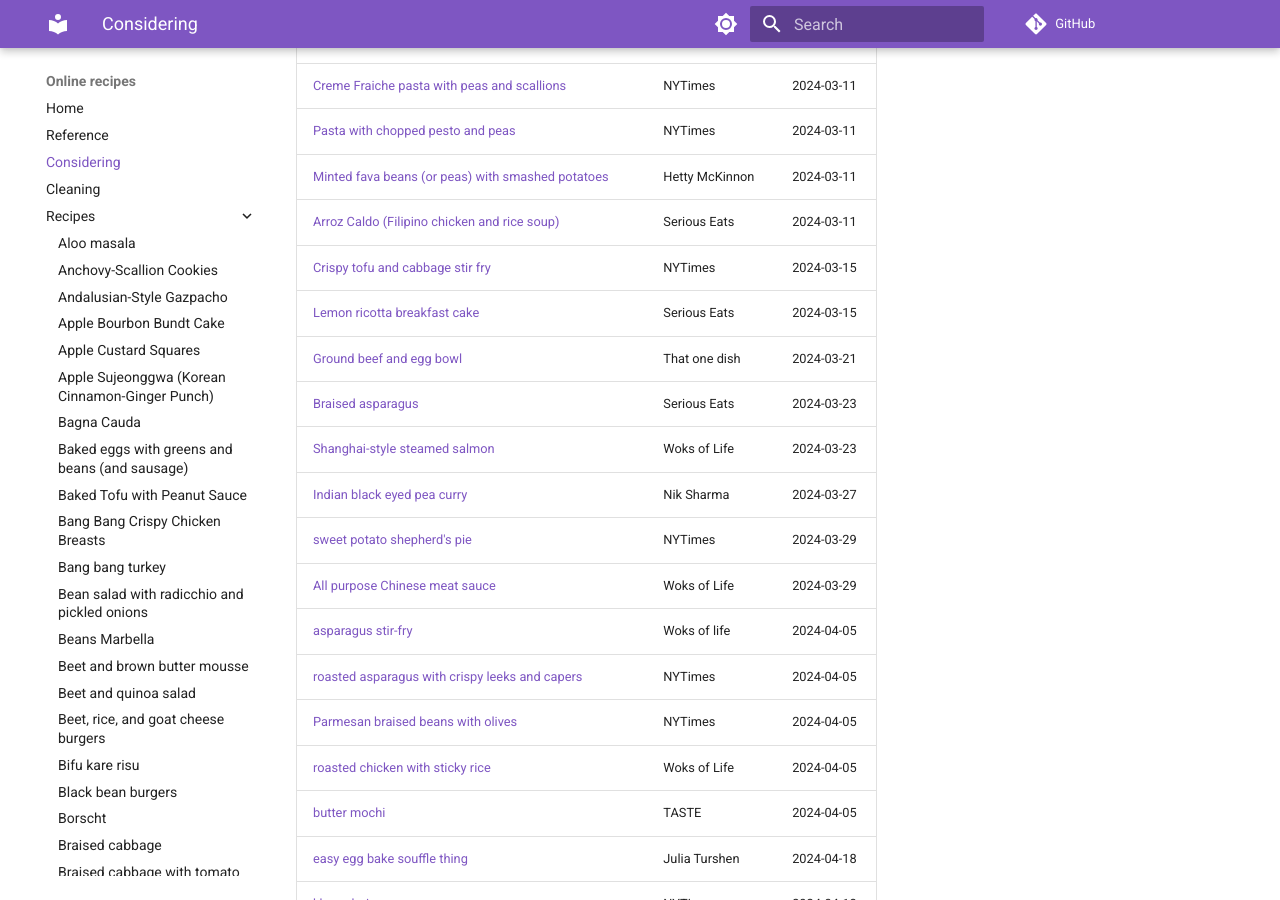
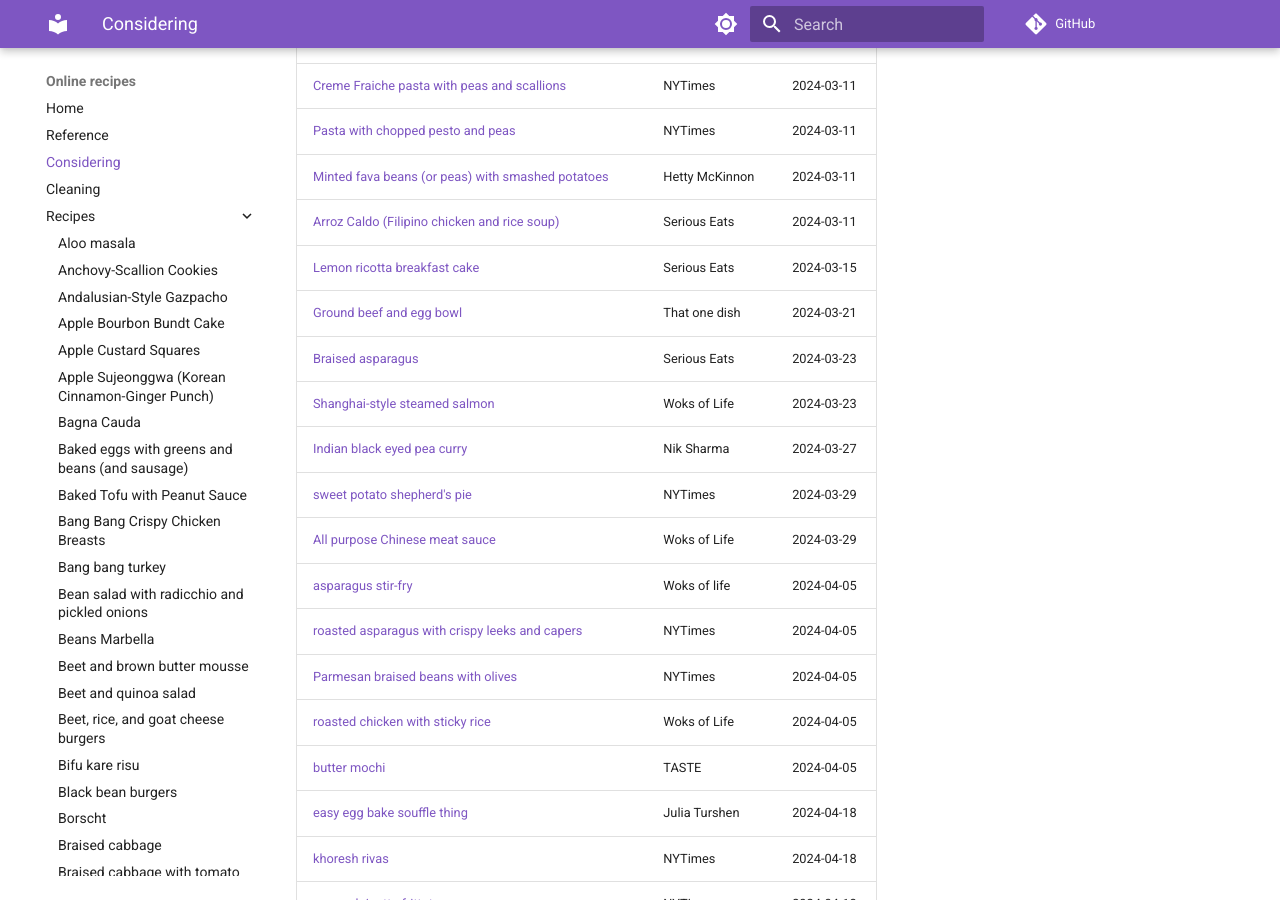
Before and after one commit to billbrod/recipes, an MkDocs documentation site: the page built from docs/considering.md, in a window 1280 px wide and 900 px high, scrolled down 2163 px. Built offline with MkDocs 1.6.1 and Material for MkDocs 9.7.7, drawn with Linux system fonts in a browser that asks for light colours; comment, search, counter and statistics services are not loaded.

Commit message:
removes cabbage/cripsy tofu stirfry

```diff
--- a/docs/considering.md
+++ b/docs/considering.md
@@ -50,7 +50,6 @@
 | [Pasta with chopped pesto and peas](https://cooking.nytimes.com/recipes/1023105-pasta-with-chopped-pesto-and-peas)                                               | NYTimes         | 2024-03-11                       |
 | [Minted fava beans (or peas) with smashed potatoes](https://tovegetableswithlove.substack.com/p/minted-fava-beans-with-smashed-potatoes)                         | Hetty McKinnon  | 2024-03-11                       |
 | [Arroz Caldo (Filipino chicken and rice soup)](https://www.seriouseats.com/arroz-caldo-chicken-rice-soup-recipe)                                                 | Serious Eats    | 2024-03-11                       |
-| [Crispy tofu and cabbage stir fry](https://cooking.nytimes.com/recipes/1022830-crispy-tofu-and-cabbage-stir-fry)                                                 | NYTimes         | 2024-03-15                       |
 | [Lemon ricotta breakfast cake](https://www.seriouseats.com/lemon-ricotta-cake-recipe-8551536)                                                                    | Serious Eats    | 2024-03-15                       |
 | [Ground beef and egg bowl](https://thatonedish.substack.com/p/the-dreamy-ground-beef-and-egg-bowl)                                                               | That one dish   | 2024-03-21                       |
 | [Braised asparagus](https://www.seriouseats.com/braised-asparagus-recipe)                                                                                        | Serious Eats    | 2024-03-23                       |
```
